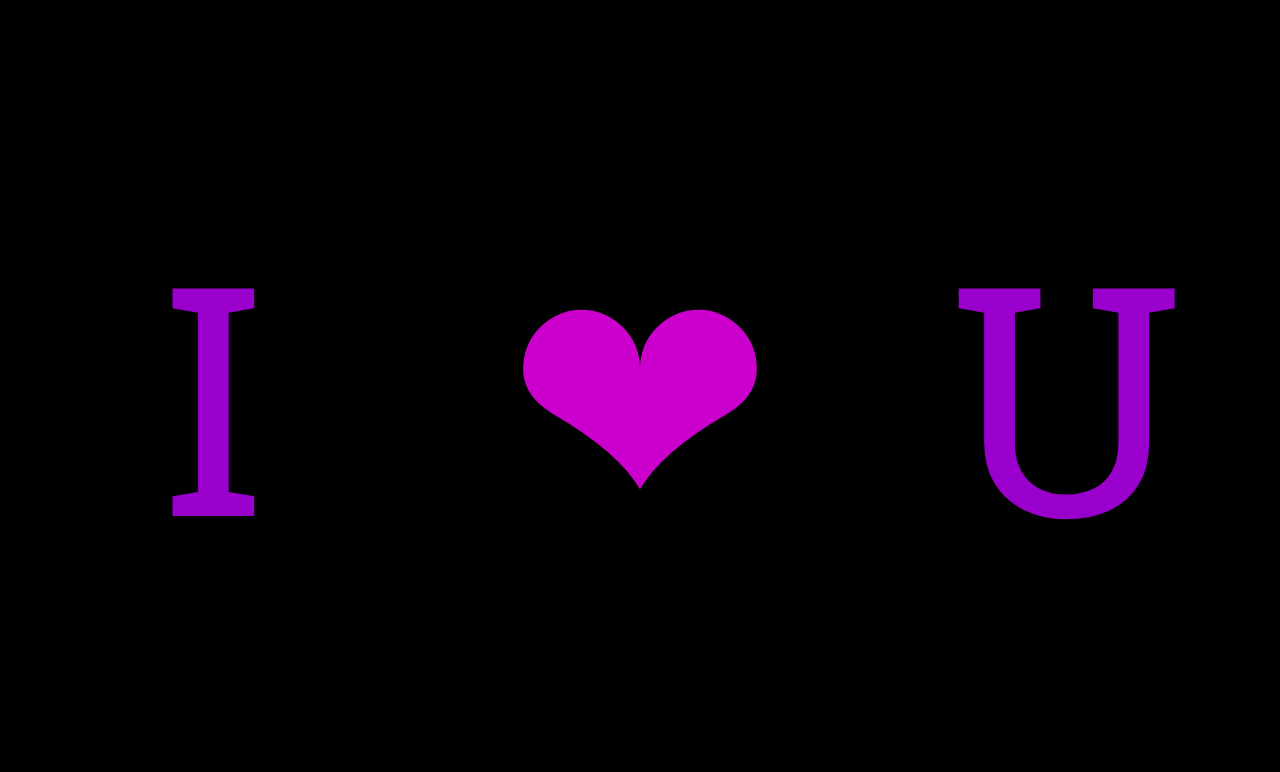
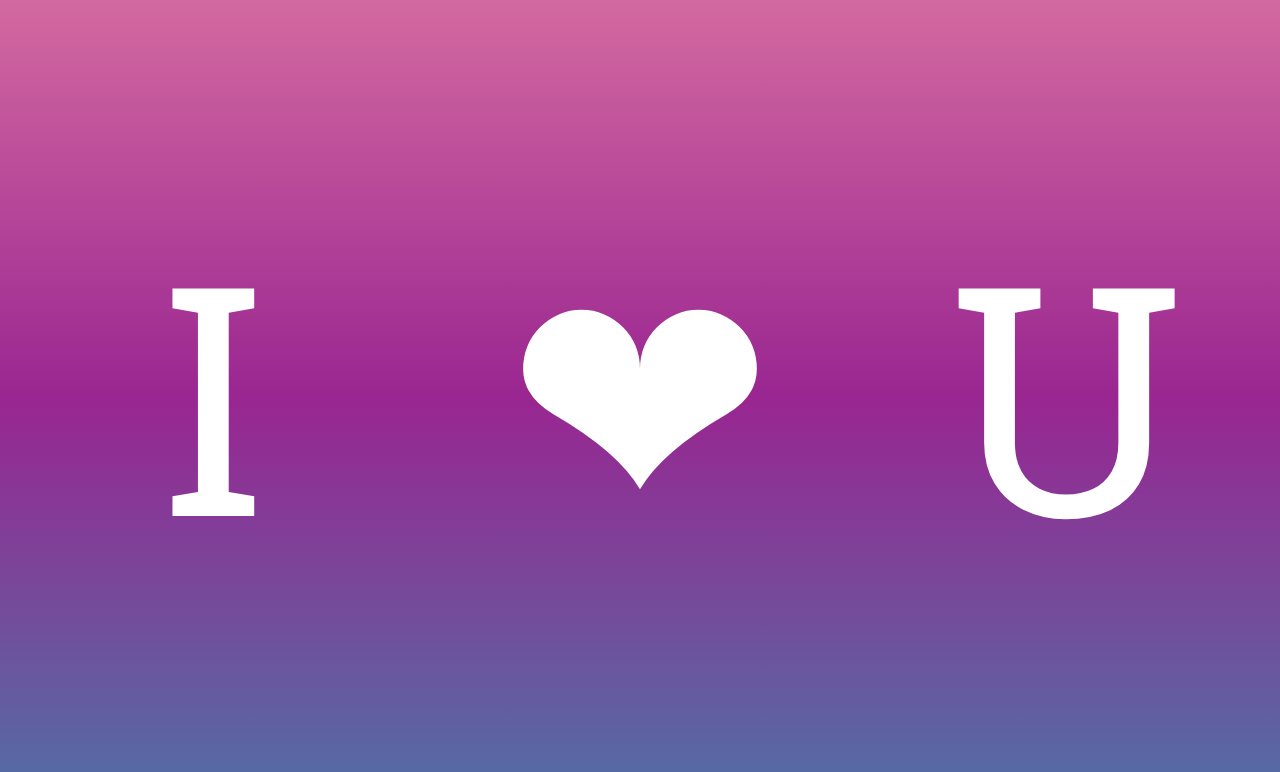
Before and after one commit to gazwald/mel, a plain HTML site: page index.html in a window 1280 px wide. Drawn offline with Linux system fonts and the light colour scheme.

Commit message:
Added gradient to background. Changed font colour.

```diff
--- a/css/app.css
+++ b/css/app.css
@@ -1,10 +1,12 @@
 p{
-    color: #9900CC;
+    color: #FFFFFF;
     font-size: 2000%;
     font-family: 'Roboto Slab', serif;
 }
 body{
-    background: black;
+	background: -moz-linear-gradient(top, #d369a0 0%, #992691 50%, #526ea5 100%); /* FF3.6-15 */
+	background: -webkit-linear-gradient(top, #d369a0 0%,#992691 50%,#526ea5 100%); /* Chrome10-25,Safari5.1-6 */
+	background: linear-gradient(to bottom, #d369a0 0%,#992691 50%,#526ea5 100%); /* W3C, IE10+, FF16+, Chrome26+, Opera12+, Safari7+ */
 }
 #magic{
     display:flex;
@@ -22,17 +24,14 @@ body{
 @keyframes pulsate {
     0% {
         opacity: 1.0;
-        color: #CC00CC;
         font-size: 2000%;
     }
     50% {
         opacity: 1.5;
-        color: #9900CC;
         font-size: 3000%;
     }
     100% {
         opacity: 1.0;
-        color: #CC00CC;
         font-size: 2000%;
     }
 }
```
